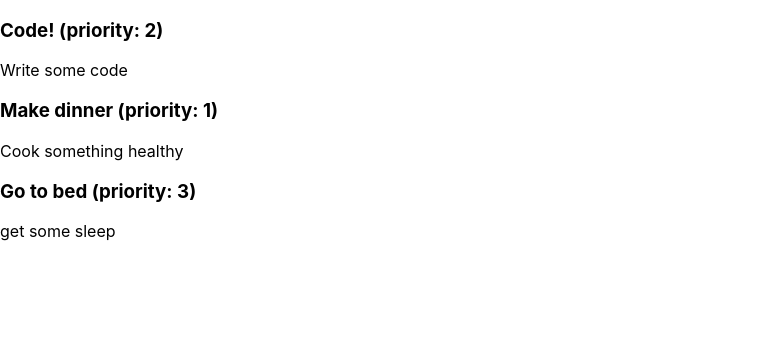
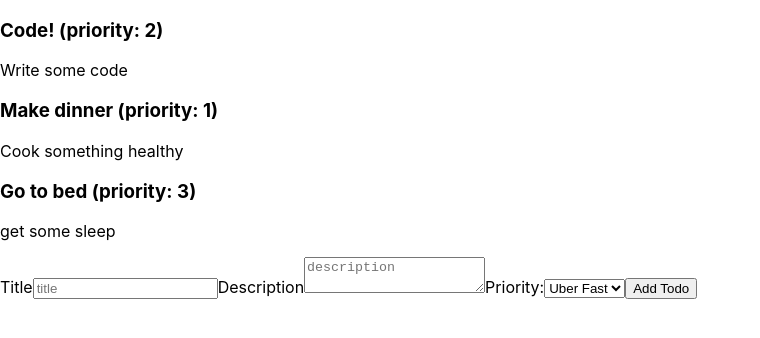
Before and after one commit to chucklui/react-tdl, a React (Create React App) app: page / in a window 1280 px wide. Shown: the top 338 px of the page, without its empty margins (0-760 px from the left). Built offline with nearby package versions, Linux system fonts and the light colour scheme; the HTML template or start-up script is replaced by a standard one.

Commit message:
added form

```diff
--- a/src/EditableTodo.js
+++ b/src/EditableTodo.js
@@ -1,11 +1,11 @@
 import Todo from "./Todo";
-import NewForm from "./NewForm";
+import TodoForm from "./TodoForm";
 
 const EditableTodo = ({todo}) => {
   return (
     <>
       <Todo todo={todo}/>
-      <NewForm />
+      {/* <TodoForm /> */}
     </>
   );
 }
--- a/src/NewForm.js
+++ /dev/null
@@ -1,12 +0,0 @@
-
-const NewForm = () => {
-  return (
-    <div>
-      <form>
-
-      </form>
-    </div>
-  );
-}
-
-export default NewForm;
--- a/src/TodoApp.js
+++ b/src/TodoApp.js
@@ -1,5 +1,6 @@
+import {useState} from 'react';
 import TopTodo from "./TopTodo";
-import NewForm from "./NewForm";
+import TodoForm from "./TodoForm";
 import TodoList from "./TodoList";
 
 const TODOLIST = [
@@ -9,11 +10,17 @@ const TODOLIST = [
 ];
 
 const TodoApp = () => {
+  const [todoData, setTodoData] = useState(TODOLIST);
+
+  function updateTodoData(todo) {
+    setTodoData((td) => ([...td, todo]));
+  }
+
   return (
     <>
       {/* <TopTodo /> */}
-      <TodoList todoList={TODOLIST}/>
-      {/* <NewForm /> */}
+      <TodoList todoList={todoData}/>
+      <TodoForm updateTodoData={updateTodoData}/>
     </>
   );
 };
--- /dev/null
+++ b/src/TodoForm.js
@@ -0,0 +1,37 @@
+import {useState} from 'react';
+
+
+const TodoForm = ({updateTodoData}) => {
+  const [formData, setFormData] = useState({
+    title: '',
+    description: '',
+    priority: 1
+  });
+
+  function handleClick(e) {
+    e.preventDefault();
+    updateTodoData(formData);
+  }
+
+  function handleChange(e) {
+    let {name, value} = e.target;
+    setFormData(formData => ({...formData, [name]:value}))
+  }
+  return (
+    <form onSubmit={handleClick}>
+      <label htmlFor="title">Title</label>
+      <input id='title' type="text" placeholder='title' name='title' value={formData.title} onChange={handleChange}/>
+      <label htmlFor="description">Description</label>
+      <textarea id='description' placeholder='description' name='description' value={formData.description} onChange={handleChange}/>
+      <label htmlFor="priority">Priority:</label>
+      <select name="priority" id="priority" onChange={handleChange}>
+        <option value="1">Uber Fast</option>
+        <option value="2">Uber</option>
+        <option value="3">Bus</option>
+      </select>
+      <button>Add Todo</button>
+    </form>
+  )
+}
+
+export default TodoForm;
```
